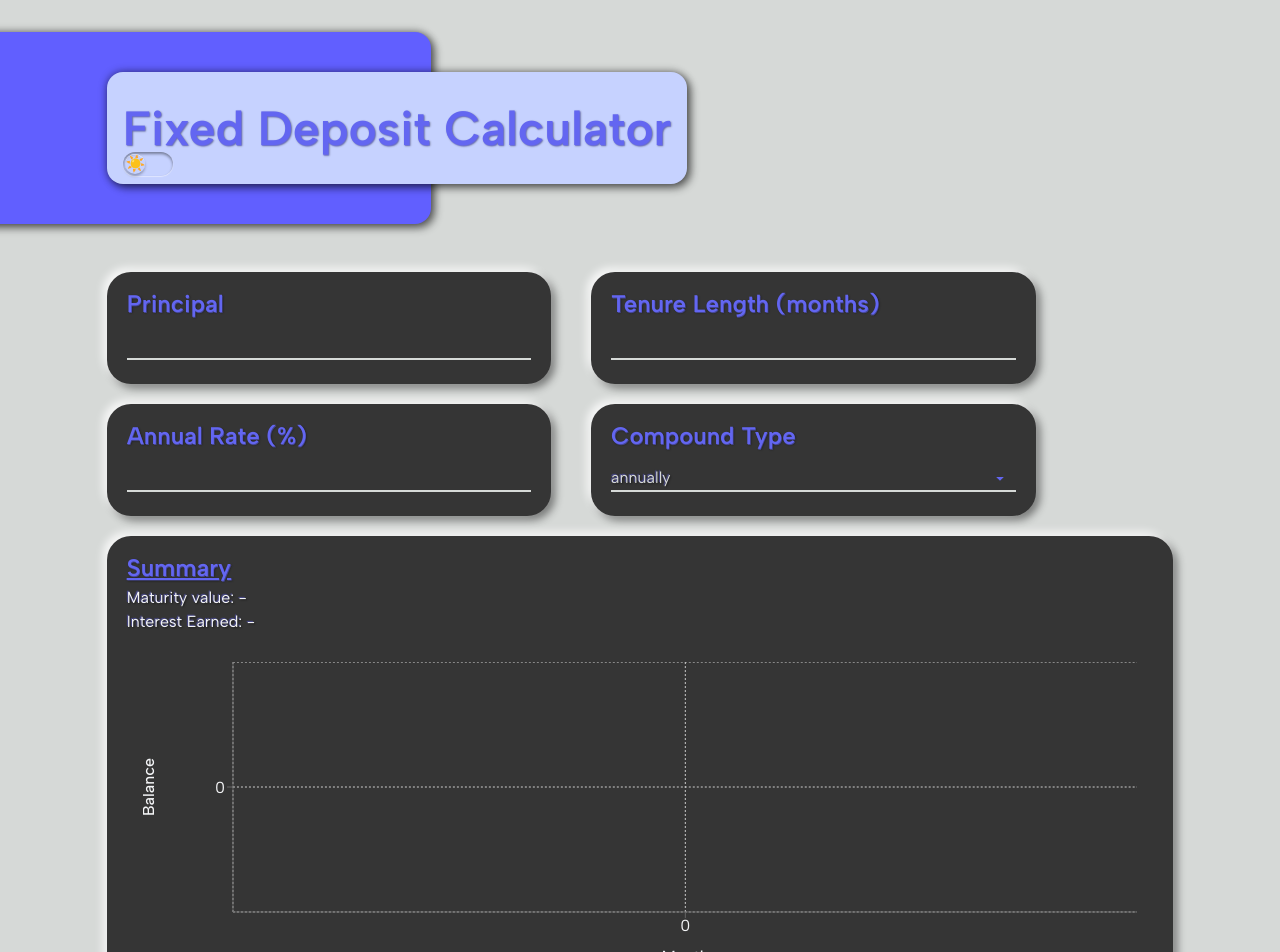
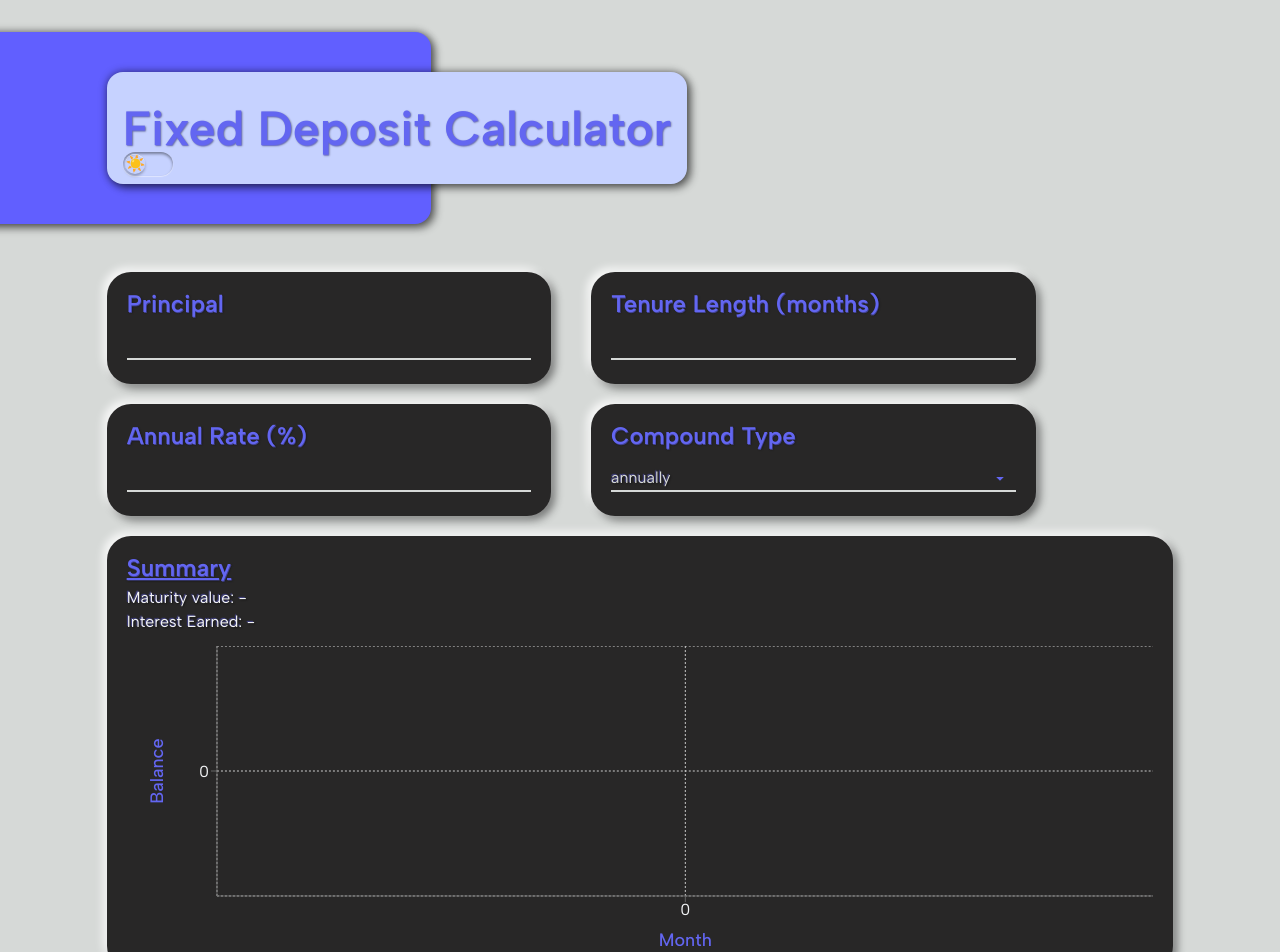
Before and after one commit to nevtay/fd-calculator, a Next.js app: page / in a window 1280 px wide. Shown: the top 952 px of the page. Built offline with nearby package versions, Linux system fonts and the light colour scheme.

Commit message:
feat: change font size, positioning, and colour for axis labels, and make --bg-input-container darker for better text contrast in light mode

```diff
--- a/app/globals.css
+++ b/app/globals.css
@@ -14,7 +14,7 @@
 
 :root {
   --bg-app: #d6d9d7;
-  --bg-input-container: #353535;
+  --bg-input-container: #282727;
   --bg-input-field: #f3f4f6;
   --color-body-text: #f3f4f6;
   --color-indigo: #6366f1;
--- a/components/ChartVisualisation.tsx
+++ b/components/ChartVisualisation.tsx
@@ -3,7 +3,7 @@ import { ChartVisualisationProps } from "@/lib/types";
 
 const ChartVisualisation = ({ growthSeriesData }: ChartVisualisationProps) => {
   return (
-    <div className="rounded-lg p-4">
+    <div className="ml-[-20] rounded-lg">
       <BarChart
         data={growthSeriesData}
         height={300}
@@ -18,7 +18,9 @@ const ChartVisualisation = ({ growthSeriesData }: ChartVisualisationProps) => {
           label={{
             angle: -90,
             dataKey: "Balance",
-            fill: "var(--color-body-text)",
+            dx: 25,
+            fill: "var(--color-indigo)",
+            fontSize: 18,
             fontWeight: 500,
             position: "insideLeft",
             textAnchor: "middle",
@@ -34,7 +36,8 @@ const ChartVisualisation = ({ growthSeriesData }: ChartVisualisationProps) => {
           dataKey="month"
           label={{
             dataKey: "month",
-            fill: "var(--color-body-text)",
+            fill: "var(--color-indigo)",
+            fontSize: 18,
             fontWeight: 500,
             offset: -20,
             position: "insideBottom",
```
